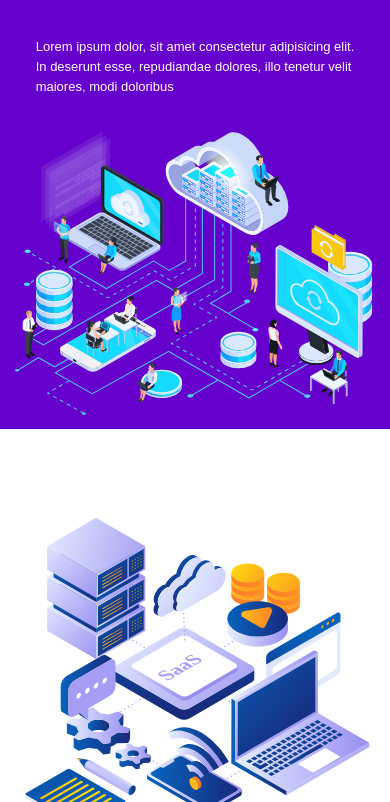
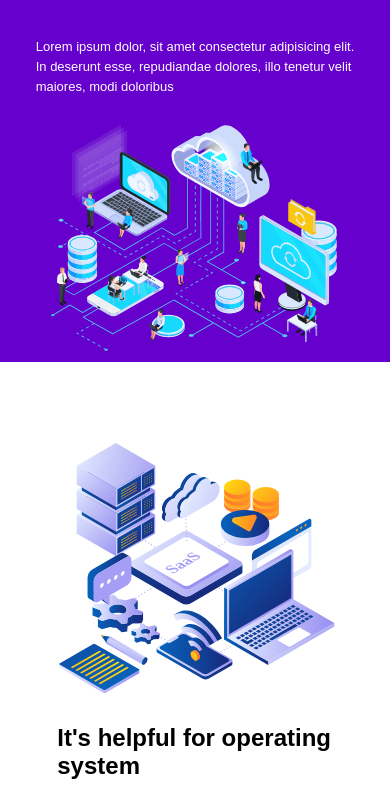
Before and after one commit to arunkumarnepa00/SAAS_landing_page, a plain HTML site: page index.html in a window 390 px wide. Shown: the part 280-1082 px from the top of the page. Drawn offline with Linux system fonts and the light colour scheme.

Commit message:
mobile responsiveness adjusted

```diff
--- a/styles.css
+++ b/styles.css
@@ -73,7 +73,7 @@ header{
         font-size: 40px;
     }
     .section1 img{
-        width:max-content;
+        width:80%;
     }
   }
 
@@ -198,3 +198,8 @@ header{
     color: #fff;
     border-radius:10px;
 }
+@media only screen and (max-width:900px) {
+    .section2>img{
+        width:80%;
+    }
+}
```
